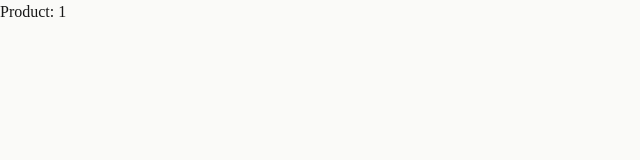
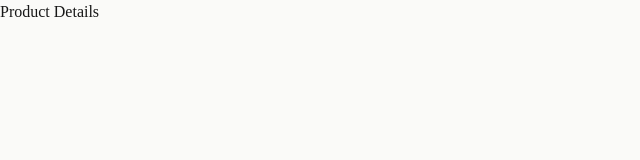
Before and after one commit to MuhamedSherif2/LAMSA, a Next.js app: page /products/1 in a window 1280 px wide. Shown: the top 160 px of the page, without its empty margins (0-640 px from the left). Built offline with nearby package versions, Linux system fonts and the light colour scheme.

Commit message:
edit slug page

```diff
--- a/app/(shop)/products/[slug]/page.tsx
+++ b/app/(shop)/products/[slug]/page.tsx
@@ -1,13 +1,7 @@
-interface ProductDetailsPageProps {
-    params: Promise<{
-      slug: string;
-    }>;
+export default function ProductDetailsPage() {
+    return (
+      <main>
+        <h1>Product Details</h1>
+      </main>
+    );
   }
-
-  export default async function ProductDetailsPage({
-    params,
-  }: ProductDetailsPageProps) {
-    const { slug } = await params;
-
-    return <div>Product: {slug}</div>;
-  }
```
